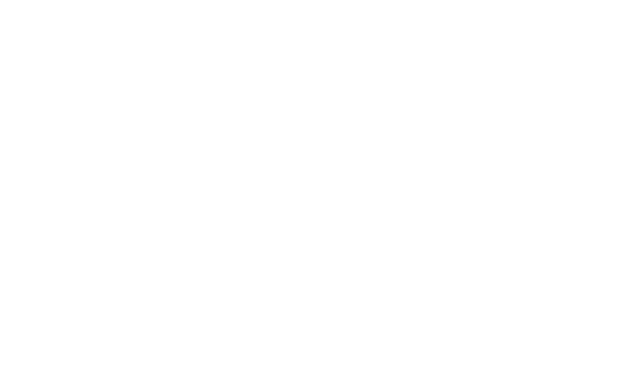
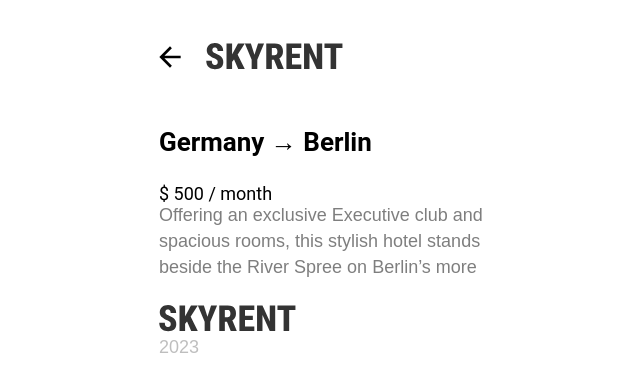
Before and after one commit to KaliBrama/Skyrent_deploy, a React (Create React App) app: page /Item in a window 1280 px wide. Before the commit this address had no page. Shown: the top 392 px of the page, without its empty margins (295-935 px from the left). Built offline with nearby package versions, Linux system fonts and the light colour scheme.

Commit message:
Отрисована главная страницы, отрписован фильтр.

```diff
--- a/src/Blocks/Filter/Filter.jsx
+++ b/src/Blocks/Filter/Filter.jsx
@@ -1,10 +1,52 @@
+import { useState, useEffect } from 'react'
+import axios from 'axios'
 import * as S from './StyleFilter'
 
 function Filter() {
+  const [listingData, setListingData] = useState(null)
+
+  useEffect(() => {
+    axios
+
+      .get('https://skyrent-production-21dc.up.railway.app/places/')
+
+      .then((response) => setListingData(response.data))
+  }, [])
+
+  const [activeFilter, setActiveFilter] = useState(true)
+
+  const toggleVisibility = (filter) => {
+    setActiveFilter((currentFilter) =>
+      currentFilter === filter ? false : filter
+    )
+  }
+
   return (
-    <S.FilterWrapper>
-      <S.Text>Подобрать недвижимость</S.Text>
-    </S.FilterWrapper>
+    <div>
+      <S.FilterWrapper onClick={() => toggleVisibility(Filter)}>
+        <S.Text>Подобрать недвижимость</S.Text>
+      </S.FilterWrapper>
+
+      {activeFilter === Filter && (
+        <S.FilterActiveWrapper>
+          <S.SelectFilter>
+            <option value="">Страна и город</option>
+            {listingData.map((list) => (
+              <option value="">
+                {list.country} → {list.city}
+              </option>
+            ))}
+          </S.SelectFilter>
+          <S.InputWrapper>
+            <S.InputPriceStart placeholder="Цена от" />
+            <S.InputPriceEnd placeholder="Цена до" />
+          </S.InputWrapper>
+          <S.FilterWrapperBottom>
+            <S.BottomFilter>Подобрать</S.BottomFilter>
+          </S.FilterWrapperBottom>
+        </S.FilterActiveWrapper>
+      )}
+    </div>
   )
 }
 
--- a/src/Blocks/Filter/StyleFilter.js
+++ b/src/Blocks/Filter/StyleFilter.js
@@ -18,4 +18,76 @@ export const FilterWrapper = styled.div`
   background: #d9d9d9;
   border-radius: 4px;
   margin-bottom: 41px;
+  cursor: pointer;
 `
+export const FilterActiveWrapper = styled.div`
+  border: 1px solid #d9d9d9;
+  border-radius: 4px;
+  width: 368px;
+  height: 260px;
+  margin-bottom: 36px;
+  display: flex;
+  flex-direction: row;
+  flex-wrap: wrap;
+  justify-content: center;
+`
+
+export const InputPriceStart = styled.input`
+  border: 1px solid #d9d9d9;
+  border-radius: 4px;
+  width: 150px;
+  height: 54px;
+  margin-right: 21px;
+  text-align: center;
+  &::placeholder {
+    font-size: 18px;
+    line-height: 17px;
+    color: #d9d9d9;
+  }
+`
+export const InputPriceEnd = styled.input`
+  border: 1px solid #d9d9d9;
+  border-radius: 4px;
+  width: 150px;
+  height: 54px;
+  text-align: center;
+  &::placeholder {
+    font-size: 18px;
+    line-height: 17px;
+    color: #d9d9d9;
+  }
+`
+export const BottomFilter = styled.p`
+  @import url('https://fonts.googleapis.com/css2?family=Roboto:wght@400&display=swap');
+  font-family: 'Roboto';
+  font-style: normal;
+  font-size: 18px;
+  line-height: 17px;
+  color: #000000;
+`
+
+export const FilterWrapperBottom = styled.div`
+  display: flex;
+  justify-content: center;
+  align-items: center;
+  width: 323px;
+  height: 49px;
+  background: #d9d9d9;
+  border-radius: 4px;
+`
+export const SelectFilter = styled.select`
+  @import url('https://fonts.googleapis.com/css2?family=Roboto:wght@400&display=swap');
+  font-family: 'Roboto';
+  font-size: 20px;
+  line-height: 17px;
+  display: flex;
+  padding-left: 18px;
+  color: #000000;
+  opacity: 0.75;
+  border: 1px solid #d9d9d9;
+  border-radius: 4px;
+  width: 323px;
+  height: 54px;
+  margin-top: 29px;
+`
+export const InputWrapper = styled.div``
--- a/src/Blocks/Items/Items.jsx
+++ b/src/Blocks/Items/Items.jsx
@@ -1,20 +1,9 @@
 import * as S from './StyleItems'
-import ImageOne from '../../images/item-1.jpg'
-import AxiosGet from '../Json/Json'
+import AxiosGet from '../Json/JsonItems'
 
 function Items() {
   return (
     <div>
-      <S.ItemWrapper>
-        <img src={ImageOne} alt="Item-1" />
-        <S.Location>Germany → Berlin</S.Location>
-        <S.TextItem>
-          Offering an exclusive Executive club and spacious rooms, this stylish
-          hotel stands beside the River Spree on Berlin’s Friedrichstraße
-          shopping street.
-        </S.TextItem>
-        <S.Rent>$ 500 / month</S.Rent>
-      </S.ItemWrapper>
       <S.ItemWrapper>
         <AxiosGet />
       </S.ItemWrapper>
--- a/src/Blocks/Json/Json.jsx
+++ b/src/Blocks/Json/JsonItems.jsx
@@ -1,17 +1,21 @@
 import { useState, useEffect } from 'react'
+import { useNavigate } from 'react-router-dom'
 import axios from 'axios'
-import * as S from './StyleJson'
+import * as S from './StyleJsonItems'
 
 function AxiosGet() {
+  const navigate = useNavigate()
+
+  const handleItem = () => {
+    navigate('/Item', { replace: true })
+  }
+
   const [listingData, setListingData] = useState(null)
 
   useEffect(() => {
     axios
-
       .get('https://skyrent-production-21dc.up.railway.app/places/')
-
       .then((response) => setListingData(response.data))
-
       .catch((error) => console.log(error))
   }, [])
 
@@ -22,11 +26,11 @@ function AxiosGet() {
   return (
     <div>
       {listingData.map((list) => (
-        <S.ItemWrapper>
-          <S.ImgItem src={list.picture_url} alt="Item-1" />
+        <S.ItemWrapper onClick={handleItem}>
+          <S.ImgItem src={list.picture_url} alt="{list.country} " />
           <S.LocationWrapper>
             <S.Location>{list.country}</S.Location>
-            <p>→</p>
+            <p>→ </p>
             <S.Location>{list.city}</S.Location>
           </S.LocationWrapper>
           <S.TextItem>{list.description}</S.TextItem>
--- a/src/Blocks/Json/StyleJson.js
+++ b/src/Blocks/Json/StyleJsonItems.js
@@ -14,6 +14,7 @@ export const LocationWrapper = styled.div`
   margin-top: 25px;
   margin-bottom: 17px;
   gap: 5px;
+  cursor: pointer;
 `
 
 export const Location = styled.h2`
--- /dev/null
+++ b/src/Pages/ItemPage.jsx
@@ -0,0 +1,38 @@
+import * as S from './StylesPage'
+import Vector from '../images/vector.svg'
+import LogoImg from '../images/logo.svg'
+
+function Item() {
+  return (
+    <div className="centr">
+      <S.Header>
+        <div className="vector">
+          <a href="./">
+            <img src={Vector} alt="Logo" />
+          </a>
+        </div>
+        <div className="logo">
+          <a href="./">
+            <img src={LogoImg} alt="Logo" />
+          </a>
+        </div>
+      </S.Header>
+      <S.TitleAbout>Germany → Berlin</S.TitleAbout>
+      <S.PriceRent>$ 500 / month</S.PriceRent>
+      <S.AboutItem>
+        Offering an exclusive Executive club and spacious rooms, this stylish
+        hotel stands beside the River Spree on Berlin’s more
+      </S.AboutItem>
+      <S.Footer>
+        <div className="logo">
+          <a href="./">
+            <img src={LogoImg} alt="Logo" />
+          </a>
+        </div>
+        <S.Year>2023</S.Year>
+      </S.Footer>
+    </div>
+  )
+}
+
+export default Item
--- a/src/Pages/StylesPage.js
+++ b/src/Pages/StylesPage.js
@@ -53,3 +53,21 @@ export const Year = styled.p`
   opacity: 0.25;
   padding-top: 3px;
 `
+export const PriceRent = styled.p`
+  @import url('https://fonts.googleapis.com/css2?family=Roboto:wght@400&display=swap');
+  font-family: 'Roboto';
+  font-size: 18px;
+  line-height: 17px;
+  display: flex;
+  align-items: flex-end;
+  color: #000000;
+`
+export const AboutItem = styled.p`
+  font-family: 'Arial';
+  font-style: normal;
+  font-weight: 400;
+  font-size: 18px;
+  line-height: 26px;
+  color: #000000;
+  opacity: 0.5;
+`
--- a/src/routes.jsx
+++ b/src/routes.jsx
@@ -1,12 +1,14 @@
 import { Routes, Route } from 'react-router-dom'
 import HomePage from './Pages/HomePage'
 import AboutPage from './Pages/AboutPage'
+import ItemPage from './Pages/ItemPage'
 
 function AppRoutes() {
   return (
     <Routes>
       <Route path="/" element={<HomePage />} />
       <Route path="/About" element={<AboutPage />} />
+      <Route path="/Item" element={<ItemPage />} />
     </Routes>
   )
 }
```
